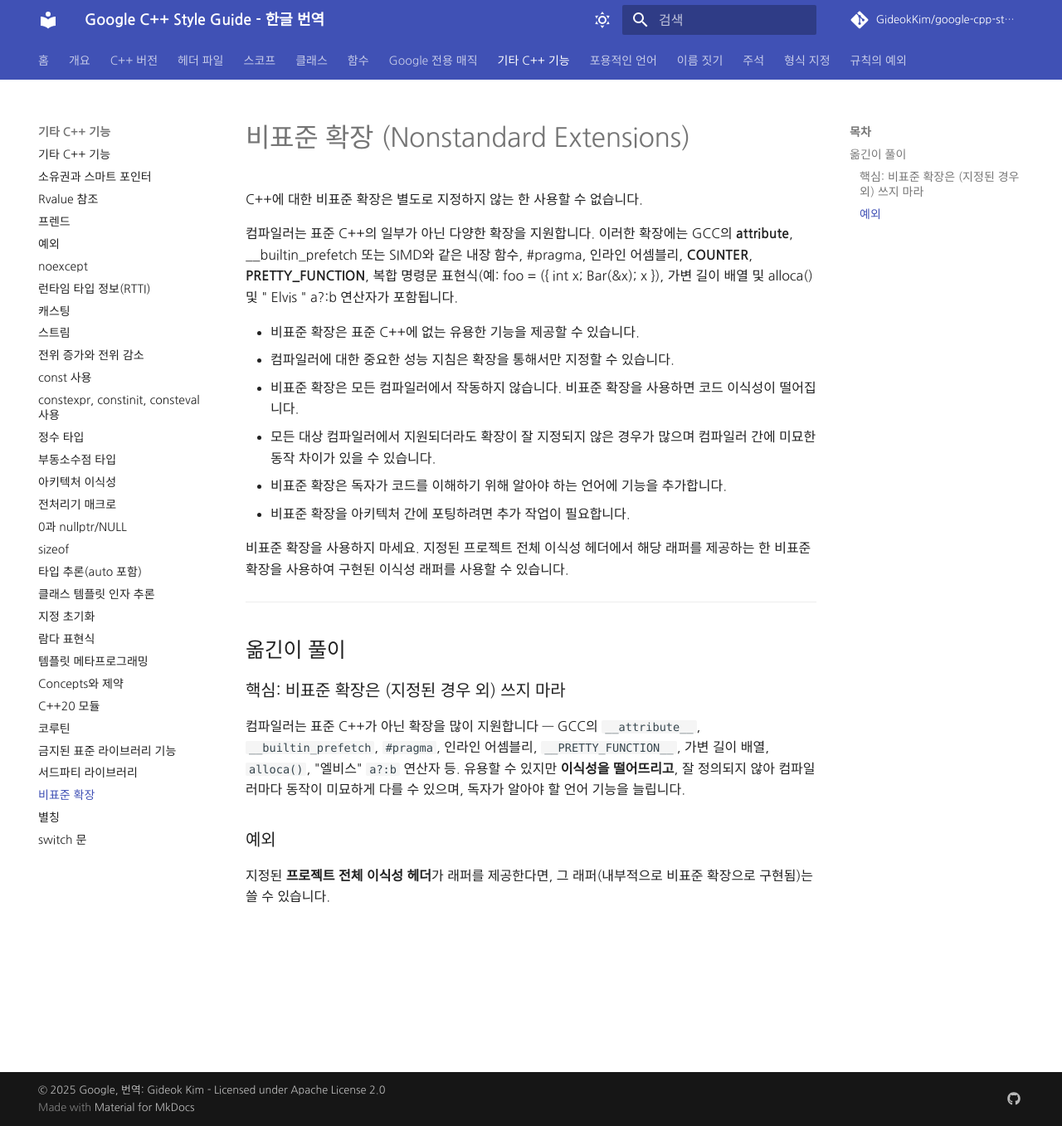
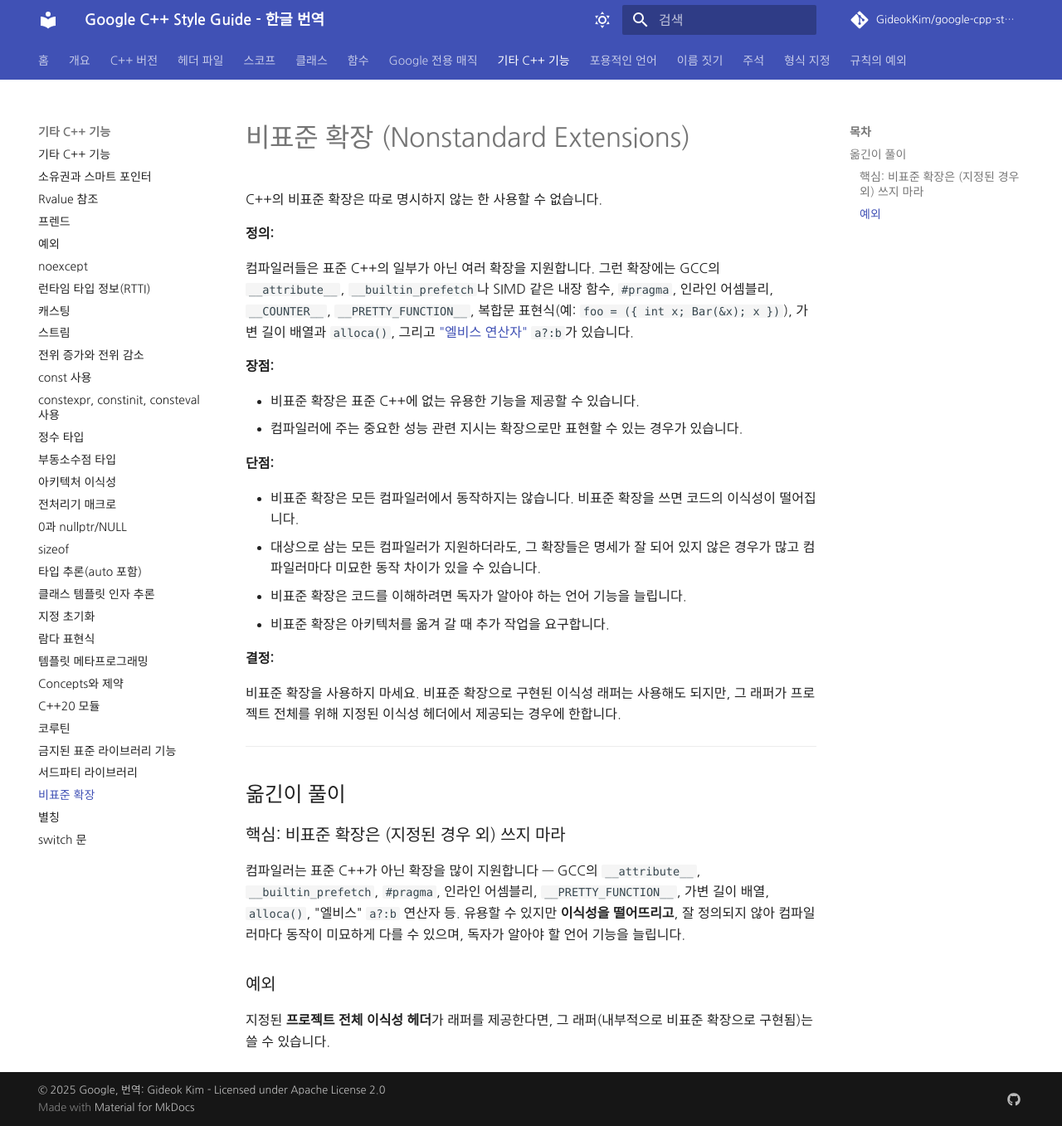
Before and after one commit to GideokKim/google-cpp-style-guide-kr, an MkDocs documentation site: the page built from google cpp style guide/nonstandard_extensions.md, in a window 1280 px wide and 1357 px high. Shown: the whole window at 83% size. Built offline with MkDocs 1.6.1 and Material for MkDocs 9.7.7, drawn with Linux system fonts in a browser that asks for light colours; some web fonts are replaced; comment, search, counter and statistics services are not loaded.

Commit message:
docs(other): restore upstream structure in `nonstandard extensions`
The page flattened the upstream Definition, Pros, Cons and Decision
blocks into unlabelled runs, dropped the Wikipedia link on the Elvis
operator, and left every extension name unformatted. The link text had
also collapsed into a stray `" Elvis "` with the quotes and spacing left
over from the removed markup.

Restore the four block labels and the link, and mark the extension names
as code.

```diff
--- a/google cpp style guide/nonstandard_extensions.md
+++ b/google cpp style guide/nonstandard_extensions.md
@@ -1,18 +1,26 @@
 # 비표준 확장 (Nonstandard Extensions)
 
-C++에 대한 비표준 확장은 별도로 지정하지 않는 한 사용할 수 없습니다.
+C++의 비표준 확장은 따로 명시하지 않는 한 사용할 수 없습니다.
 
-컴파일러는 표준 C++의 일부가 아닌 다양한 확장을 지원합니다. 이러한 확장에는 GCC의 __attribute__, __builtin_prefetch 또는 SIMD와 같은 내장 함수, #pragma, 인라인 어셈블리, __COUNTER__, __PRETTY_FUNCTION__, 복합 명령문 표현식(예: foo = ({ int x; Bar(&x); x }), 가변 길이 배열 및 alloca() 및 " Elvis " a?:b 연산자가 포함됩니다.
+**정의:**
+
+컴파일러들은 표준 C++의 일부가 아닌 여러 확장을 지원합니다. 그런 확장에는 GCC의 `__attribute__`, `__builtin_prefetch`나 SIMD 같은 내장 함수, `#pragma`, 인라인 어셈블리, `__COUNTER__`, `__PRETTY_FUNCTION__`, 복합문 표현식(예: `foo = ({ int x; Bar(&x); x })`), 가변 길이 배열과 `alloca()`, 그리고 ["엘비스 연산자"](https://en.wikipedia.org/wiki/Elvis_operator) `a?:b`가 있습니다.
+
+**장점:**
 
 - 비표준 확장은 표준 C++에 없는 유용한 기능을 제공할 수 있습니다.
-- 컴파일러에 대한 중요한 성능 지침은 확장을 통해서만 지정할 수 있습니다.
+- 컴파일러에 주는 중요한 성능 관련 지시는 확장으로만 표현할 수 있는 경우가 있습니다.
 
-- 비표준 확장은 모든 컴파일러에서 작동하지 않습니다. 비표준 확장을 사용하면 코드 이식성이 떨어집니다.
-- 모든 대상 컴파일러에서 지원되더라도 확장이 잘 지정되지 않은 경우가 많으며 컴파일러 간에 미묘한 동작 차이가 있을 수 있습니다.
-- 비표준 확장은 독자가 코드를 이해하기 위해 알아야 하는 언어에 기능을 추가합니다.
-- 비표준 확장을 아키텍처 간에 포팅하려면 추가 작업이 필요합니다.
+**단점:**
 
-비표준 확장을 사용하지 마세요. 지정된 프로젝트 전체 이식성 헤더에서 해당 래퍼를 제공하는 한 비표준 확장을 사용하여 구현된 이식성 래퍼를 사용할 수 있습니다.
+- 비표준 확장은 모든 컴파일러에서 동작하지는 않습니다. 비표준 확장을 쓰면 코드의 이식성이 떨어집니다.
+- 대상으로 삼는 모든 컴파일러가 지원하더라도, 그 확장들은 명세가 잘 되어 있지 않은 경우가 많고 컴파일러마다 미묘한 동작 차이가 있을 수 있습니다.
+- 비표준 확장은 코드를 이해하려면 독자가 알아야 하는 언어 기능을 늘립니다.
+- 비표준 확장은 아키텍처를 옮겨 갈 때 추가 작업을 요구합니다.
+
+**결정:**
+
+비표준 확장을 사용하지 마세요. 비표준 확장으로 구현된 이식성 래퍼는 사용해도 되지만, 그 래퍼가 프로젝트 전체를 위해 지정된 이식성 헤더에서 제공되는 경우에 한합니다.
 
 ---
 
```
